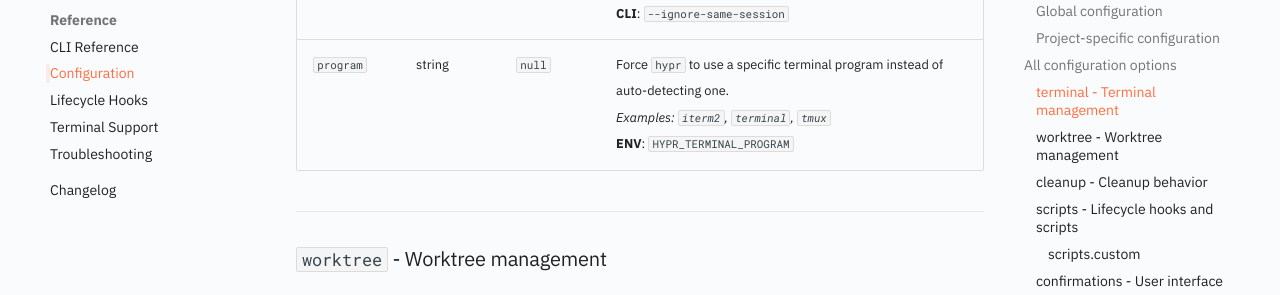
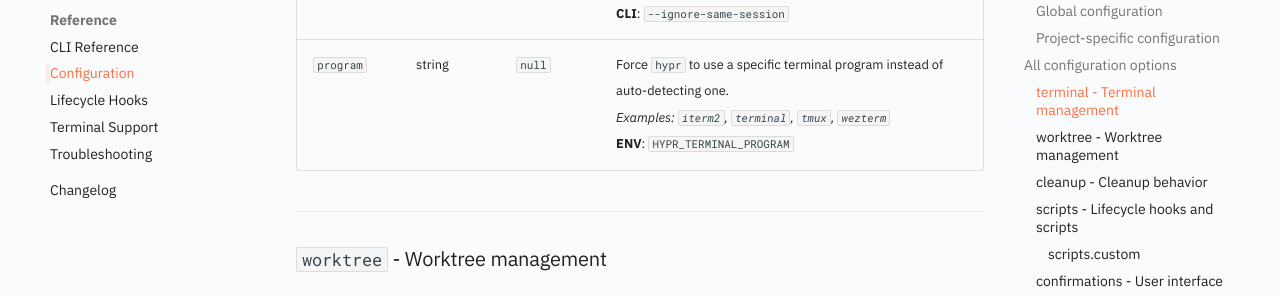
Before and after one commit to Stephanvs/hypr, an MkDocs documentation site: the page built from docs/configuration.md, in a window 1280 px wide and 900 px high, scrolled down 1764 px. Shown: the part 151-446 px from the top of the window. Built offline with MkDocs 1.6.1 and Material for MkDocs 9.7.7, drawn with Linux system fonts in a browser that asks for light colours; comment, search, counter and statistics services are not loaded; the version menu is left out.

Commit message:
docs: wezterm support

```diff
--- a/docs/configuration.md
+++ b/docs/configuration.md
@@ -46,7 +46,7 @@ Controls how `hypr` interacts with your terminal.
 | ------------ | ------- | ------- | -------------------------------------------------------------------------------------------------------------------------------------------------------------------------------------------------------------------------------------------------------------------------------------------------------------------------------------- |
 | `mode`       | string  | `"window"` | Determines how `hypr` opens worktrees. <br> • `window`: Open in a new window (default). <br> • `tab`: Open in a new tab. <br> • `inplace`: Switch the current terminal to the worktree directory. <br> • `echo`: Output shell commands to stdout. <br> **ENV**: `HYPR_TERMINAL_MODE` <br> **CLI**: `--terminal <mode>` |
 | `always_new` | boolean | `false` | If `true`, always creates a new terminal session instead of switching to an existing one for a worktree. <br> **ENV**: `HYPR_TERMINAL_ALWAYS_NEW` <br> **CLI**: `--ignore-same-session`                                                                                                                                              |
-| `program`    | string  | `null`  | Force `hypr` to use a specific terminal program instead of auto-detecting one. <br> _Examples: `iterm2`, `terminal`, `tmux`_ <br> **ENV**: `HYPR_TERMINAL_PROGRAM`                                                                                                                                                                 |
+| `program`    | string  | `null`  | Force `hypr` to use a specific terminal program instead of auto-detecting one. <br> _Examples: `iterm2`, `terminal`, `tmux`, `wezterm`_ <br> **ENV**: `HYPR_TERMINAL_PROGRAM`                                                                                                                                                      |
 
 ---
 
```
Also changed, not shown: docs/terminalsupport.md (+1 -0 lines).
